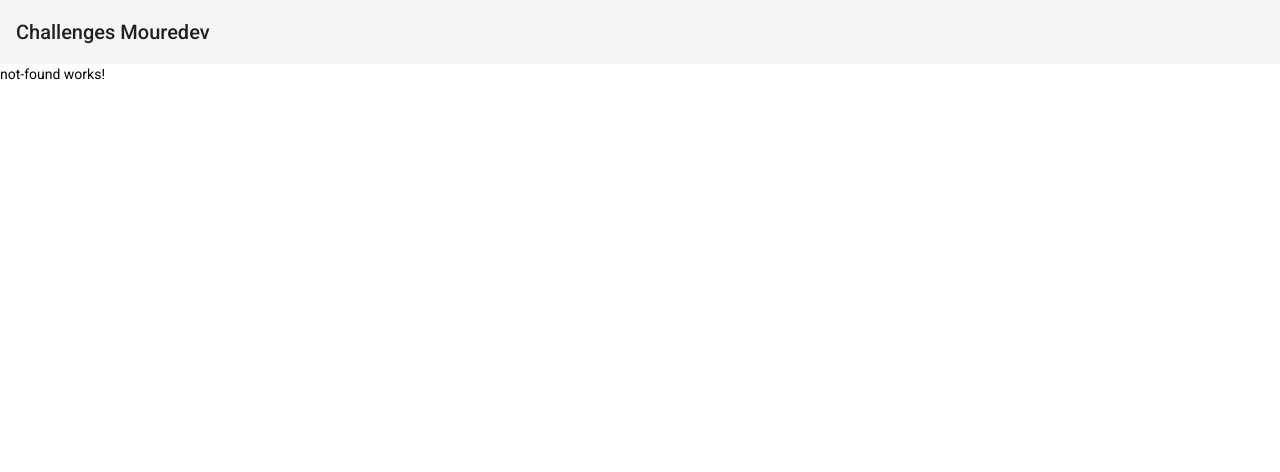
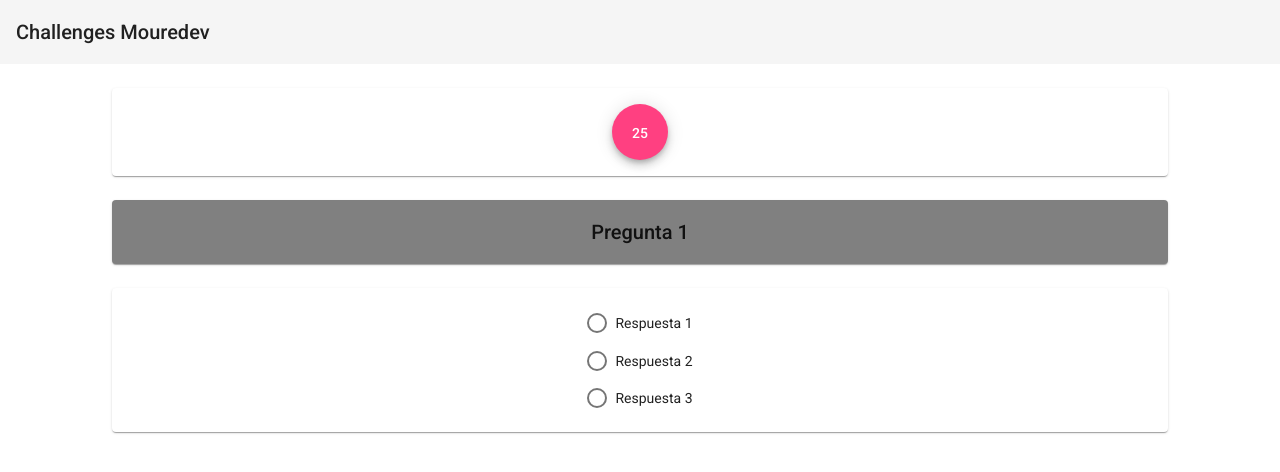
Before and after one commit to lnzambelli/challenges-project, an Angular app: page /cuestionario in a window 1280 px wide. Shown: the top 472 px of the page. Built offline with nearby package versions, Linux system fonts and the light colour scheme.

Commit message:
cuestionario funcional

```diff
--- a/src/app/app-routing.module.ts
+++ b/src/app/app-routing.module.ts
@@ -32,6 +32,11 @@ const routes: Routes = [
   {
     path: 'detalle/:id', component: DetallePersonajeComponent
   },
+  { path: 'cuestionario',
+    loadChildren: () =>
+    import('./pages/cuestionario/cuestionario.module').then(
+      (m) => m.CuestionarioModule)
+  },
   {
     path: '**',
     loadChildren: () =>
--- /dev/null
+++ b/src/app/models/pregunta.ts
@@ -0,0 +1,10 @@
+export interface Pregunta{
+    id: number,
+    pregunta: string,
+    respuestas: Respuesta[],
+}
+
+export interface Respuesta{
+    titulo: string
+    correcta: boolean
+}
--- /dev/null
+++ b/src/app/pages/cuestionario/cuestionario-routing.module.ts
@@ -0,0 +1,11 @@
+import { NgModule } from '@angular/core';
+import { RouterModule, Routes } from '@angular/router';
+import { CuestionarioComponent } from './cuestionario.component';
+
+const routes: Routes = [{ path: '', component: CuestionarioComponent }];
+
+@NgModule({
+  imports: [RouterModule.forChild(routes)],
+  exports: [RouterModule]
+})
+export class CuestionarioRoutingModule { }
--- /dev/null
+++ b/src/app/pages/cuestionario/cuestionario.component.html
@@ -0,0 +1,16 @@
+<div *ngIf="this.pregActivada<=2">
+    <mat-card>
+        <button mat-fab  >
+          <span>{{contador}}</span>
+        </button>
+    </mat-card>
+</div>
+
+<app-pregunta [pregunta]="pregunta" (rta)="obtenerData($event)" *ngIf="this.pregActivada<=2"></app-pregunta>
+<div>
+    <mat-card *ngIf="this.pregActivada>2 && this.contador==0">
+        <h2>Finalizo el juego - puntos: {{puntos}}</h2>
+        <mat-divider></mat-divider>
+        <p *ngFor="let res of resultado; index as i"> Pregunta {{i}} : {{res | resultadoRta}}<mat-divider></mat-divider></p>
+    </mat-card>
+</div>
--- /dev/null
+++ b/src/app/pages/cuestionario/cuestionario.component.scss
@@ -0,0 +1,14 @@
+mat-card{
+    display: flex;
+    flex-direction: column;
+    align-items: center;
+    margin-bottom: 24px;
+    margin-top: 24px;
+    width: 80%;
+}
+
+div{
+    display: flex;
+    flex-direction: column;
+    align-items: center;
+}
--- /dev/null
+++ b/src/app/pages/cuestionario/cuestionario.component.ts
@@ -0,0 +1,56 @@
+import { Pregunta, Respuesta } from './../../models/pregunta';
+import { Component, OnInit } from '@angular/core';
+import data from '../../../assets/mock/preguntasMock.json'
+import { interval } from 'rxjs';
+
+@Component({
+  selector: 'app-cuestionario',
+  templateUrl: './cuestionario.component.html',
+  styleUrls: ['./cuestionario.component.scss']
+})
+export class CuestionarioComponent implements OnInit {
+
+  listaDePreguntas: Pregunta[] = []
+  contador: number=30;
+  pregActivada: number = 0;
+  pregunta!: Pregunta;
+  resultado: boolean[] = [false,false,false]
+  puntos: number = 0;
+
+  constructor() { }
+
+  ngOnInit(): void {
+    this.pregActivada =  0;
+    this.iniciarContador()
+    this.listaDePreguntas = data.preguntas
+    this.pregunta = this.listaDePreguntas[this.pregActivada]
+  }
+
+  obtenerData(rta: Respuesta){
+    this.puntos = 0;
+    this.resultado[this.pregActivada]=rta.correcta
+    this.resultado.forEach(res=> res==true? this.puntos++ : "")
+
+  }
+
+  iniciarContador(){
+    this.contador = 30;
+    let ciclo = setInterval(() => {
+      this.contador--
+    }, 1000);
+
+    let recor = setTimeout(() => {
+      clearInterval(ciclo)
+      this.pregActivada++;
+      if (this.pregActivada<3){
+        this.pregunta = this.listaDePreguntas[this.pregActivada]
+        this.iniciarContador()
+      }
+    }, 30000);
+
+    if(this.pregActivada>2 && this.contador==0){
+        clearTimeout(recor);
+    }
+  }
+
+}
--- /dev/null
+++ b/src/app/pages/cuestionario/pregunta/pregunta.component.ts
@@ -0,0 +1,48 @@
+import { Pregunta, Respuesta } from './../../../models/pregunta';
+import { Component, EventEmitter, Input, OnInit, Output } from '@angular/core';
+import { interval, Observable, of } from 'rxjs';
+
+@Component({
+  selector: 'app-pregunta',
+  template: `
+    <div class="container">
+      <mat-card style="background-color: grey">
+        <h2 > {{pregunta.pregunta}} </h2>
+      </mat-card>
+
+      <div style="width: 100%;" class="container">
+      <mat-card>
+        <mat-radio-group class="conjuntoRtas" >
+          <mat-radio-button  *ngFor="let resp of pregunta.respuestas" [value]="resp" (change)="obtenerData(resp)">
+            {{resp.titulo}}
+          </mat-radio-button>
+        </mat-radio-group>
+      </mat-card>
+      </div>
+    </div>
+  `,
+  styles: [
+    'mat-card {width: 80%; display: flex; justify-content: center; margin-bottom: 24px;}',
+    '.container{display: flex; flex-direction: column;align-items: center}',
+    '.conjuntoRtas{display: flex; flex-direction: column}',
+    'mat-radio-button{margin-bottom:8px; margin-top: 8px}'
+  ]
+})
+export class PreguntaComponent implements OnInit {
+
+  @Input() pregunta!: Pregunta
+  @Output() rta = new EventEmitter<Respuesta>()
+
+  rtaObtenida: boolean =false
+
+  constructor() { }
+
+  ngOnInit(): void {
+  }
+
+  obtenerData(value: Respuesta){
+      this.rta.emit(value)
+  }
+}
+
+export class PreguntaModule { }
--- /dev/null
+++ b/src/app/pages/cuestionario/resultado-rta.pipe.ts
@@ -0,0 +1,14 @@
+import { Pipe, PipeTransform } from '@angular/core';
+
+@Pipe({
+  name: 'resultadoRta'
+})
+export class ResultadoRtaPipe implements PipeTransform {
+
+  transform(value: boolean): string {
+    let text =""
+    value ? text ="respuesta correcta" : text= "respuesta incorrecta"
+    return text;
+  }
+
+}
--- /dev/null
+++ b/src/assets/mock/preguntasMock.json
@@ -0,0 +1,58 @@
+{
+    "preguntas": [
+        {
+            "id": 1,
+            "pregunta": "Pregunta 1",
+            "respuestas":[
+                {
+                    "titulo": "Respuesta 1",
+                    "correcta": true
+                },
+                {
+                    "titulo": "Respuesta 2",
+                    "correcta": false
+                },
+                {
+                    "titulo": "Respuesta 3",
+                    "correcta": false
+                }
+            ]
+        },
+        {
+            "id": 2,
+            "pregunta": "Pregunta 2",
+            "respuestas":[
+                {
+                    "titulo": "Respuesta 1 de 2",
+                    "correcta": true
+                },
+                {
+                    "titulo": "Respuesta 2 de 2",
+                    "correcta": false
+                },
+                {
+                    "titulo": "Respuesta 3 de 2",
+                    "correcta": false
+                }
+            ]
+        },
+        {
+            "id": 3,
+            "pregunta": "Pregunta 3",
+            "respuestas":[
+                {
+                    "titulo": "Respuesta 1 de 3",
+                    "correcta": true
+                },
+                {
+                    "titulo": "Respuesta 2 de 3",
+                    "correcta": false
+                },
+                {
+                    "titulo": "Respuesta 3 de 3",
+                    "correcta": false
+                }
+            ]
+        }
+      ]
+}
```
Also changed, not shown: src/app/pages/cuestionario/cuestionario.module.ts (added, +29 -0 lines), 1 other file (tests, documents, lock files or other folders).
